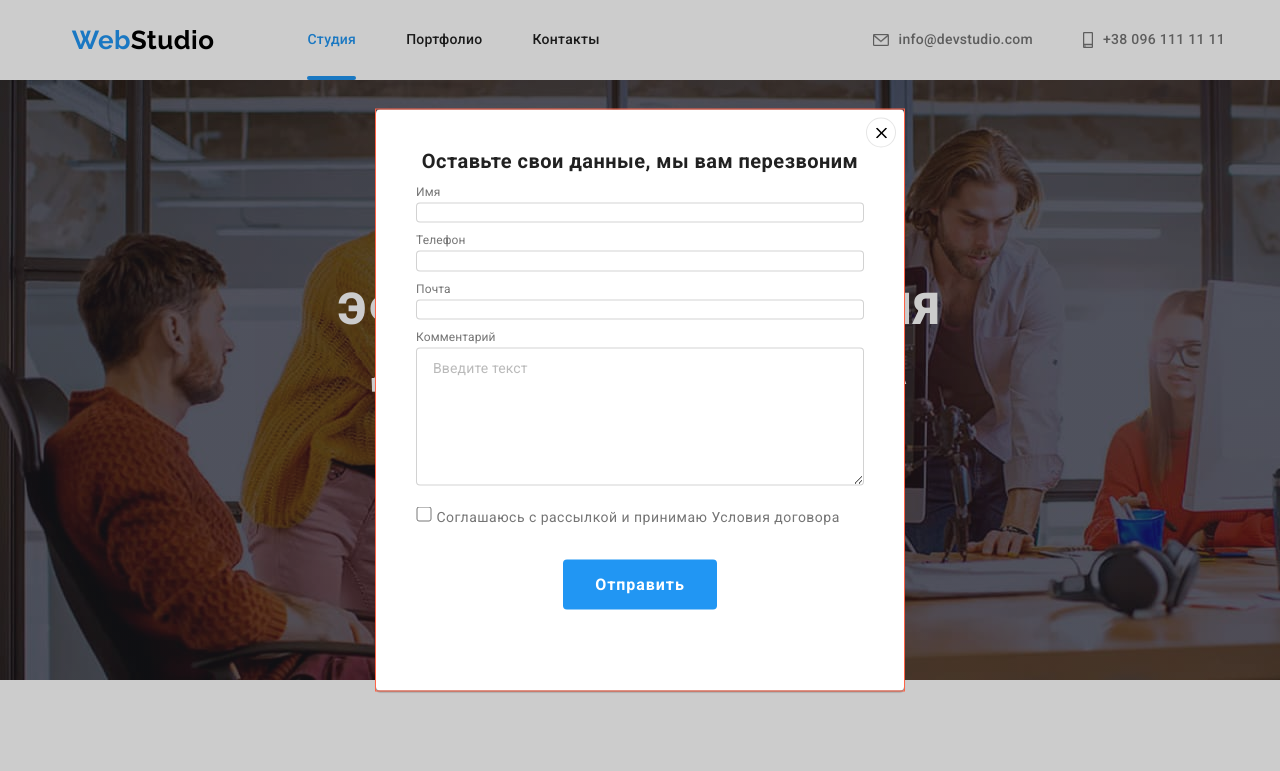
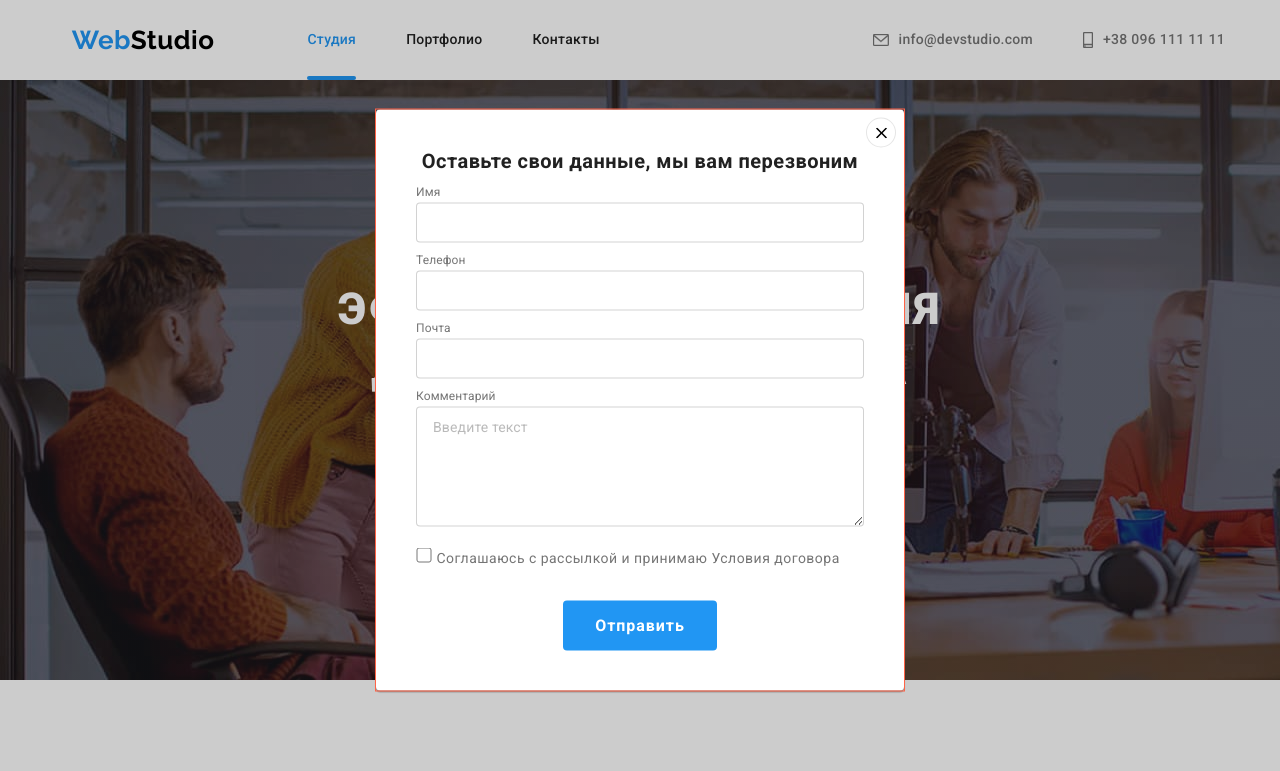
Before and after one commit to AlinaKornienko/goit-markup-hw-06, a plain HTML site: page index.html in a window 1280 px wide. Both pictures are taken after a click on the button "Заказать услугу". Shown: the top 771 px of the page. Drawn offline with nearby package versions, Linux system fonts and the light colour scheme.

Commit message:
modal-form

```diff
--- a/css/styles.css
+++ b/css/styles.css
@@ -782,6 +782,7 @@ body {
 .form-field input {
   margin: 0;
   padding: 0;
+  height: 40px;
   border: 1px solid rgba(33, 33, 33, 0.2);
   box-sizing: border-box;
   border-radius: 4px;
@@ -793,7 +794,7 @@ body {
   border-radius: 4px;
   padding: 12px 16px;
   font-size: 16px;
-  height: 138px;
+  height: 120px;
 }
 .form-field textarea::placeholder {
   color: rgba(117, 117, 117, 0.5);
@@ -805,7 +806,6 @@ body {
 .button-modal-submit {
   display: flex;
   justify-content: center;
-  align-items: center;
 }
 .form-field-footer {
   display: flex;
```
